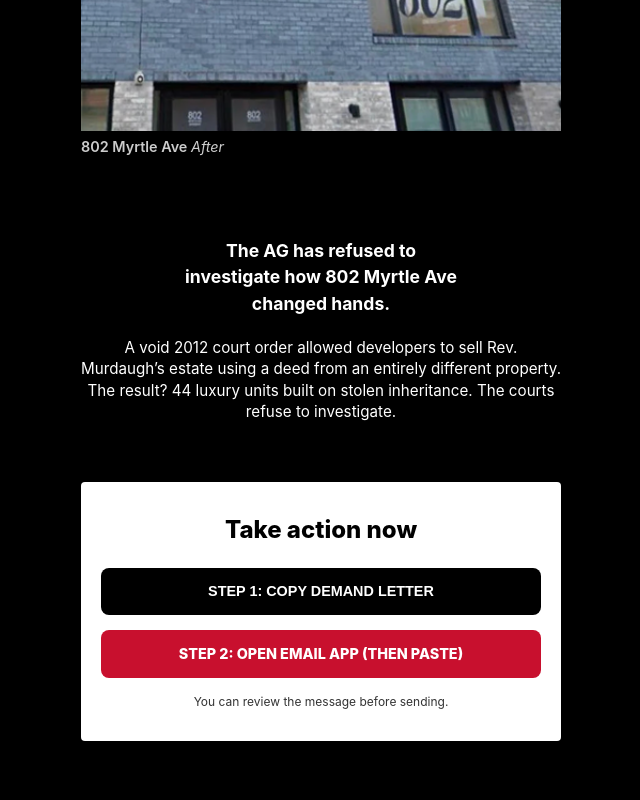
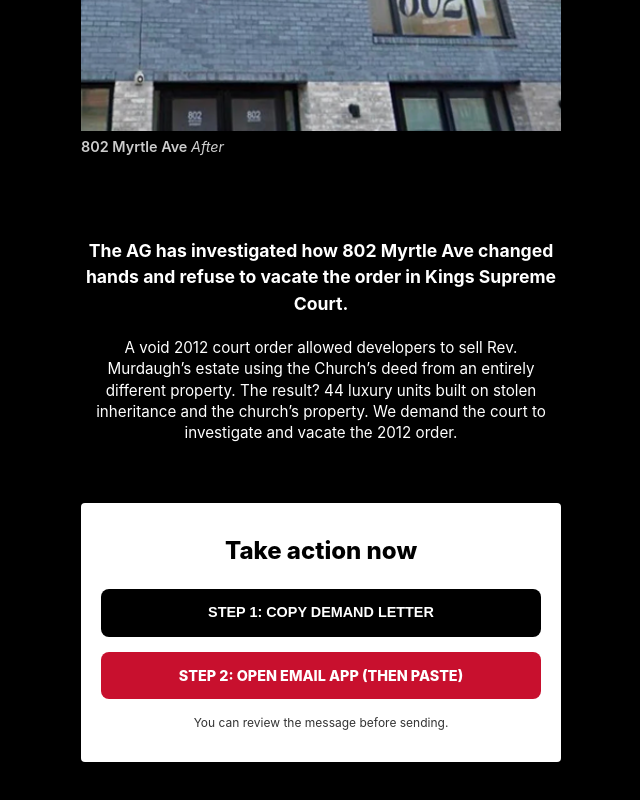
Before and after one commit to dnecklesportfolio/sdt_campaign_perri, a website: page index.html in a window 1280 px wide. Shown: the part 1520-2320 px from the top of the page, without its empty margins (319-959 px from the left). Drawn offline with Linux system fonts and the light colour scheme.

Commit message:
Update headline and context text in index.html

```diff
--- a/index.html
+++ b/index.html
@@ -32,11 +32,13 @@
         </section>
 
         <section class="content-section ag-section">
-            <p class="headline-text">The AG has refused to<br>investigate how 802 Myrtle Ave<br>changed hands.</p>
+
+            <p class="headline-text">The AG has investigated how 802 Myrtle Ave
+                changed hands and refuse to vacate the order in Kings Supreme Court. </p>
             <p style="font-size: 0.95rem; margin-top: 20px; color: #fff; line-height: 1.4;">
-                A void 2012 court order allowed developers to sell Rev. Murdaugh’s estate using a deed from an entirely
-                different property. The result? 44 luxury units built on stolen inheritance. The courts refuse to
-                investigate.
+                A void 2012 court order allowed developers to sell Rev. Murdaugh’s estate using the Church’s deed from
+                an entirely different property. The result? 44 luxury units built on stolen inheritance and the church’s
+                property. We demand the court to investigate and vacate the 2012 order.
             </p>
         </section>
 
```
